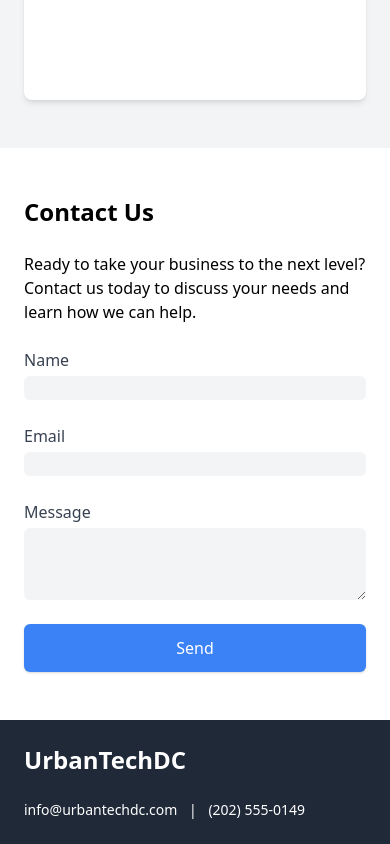
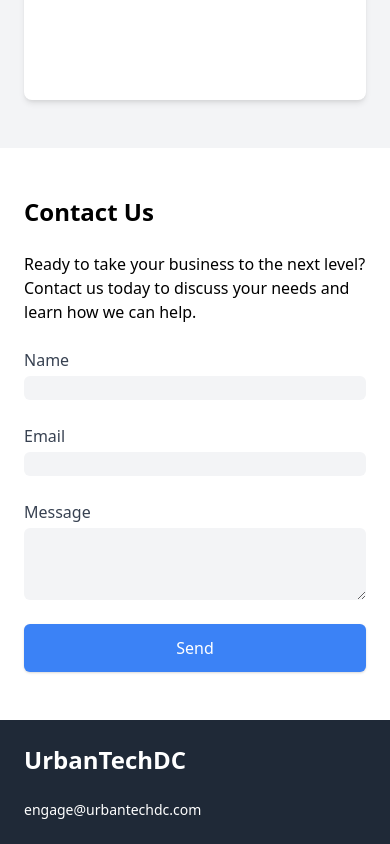
Before and after one commit to urbantechdc/webpage, a plain HTML site: page index.html in a window 390 px wide. Shown: the part 1288-2132 px from the top of the page. Drawn offline with nearby package versions, Linux system fonts and the light colour scheme.

Commit message:
removed fake phone number, added engage@urbantechdc.com

```diff
--- a/index.html
+++ b/index.html
@@ -160,9 +160,7 @@
         <a class="text-2xl font-bold" href="#">UrbanTechDC</a>
       </div>
       <div class="text-sm">
-        <a class="hover:underline" href="mailto:info@urbantechdc.com">info@urbantechdc.com</a>
-        <span class="mx-2">|</span>
-        <a class="hover:underline" href="tel:202-555-0149">(202) 555-0149</a>
+        <a class="hover:underline" href="mailto:engage@urbantechdc.com">engage@urbantechdc.com</a>
       </div>
     </div>
   </footer>
```
